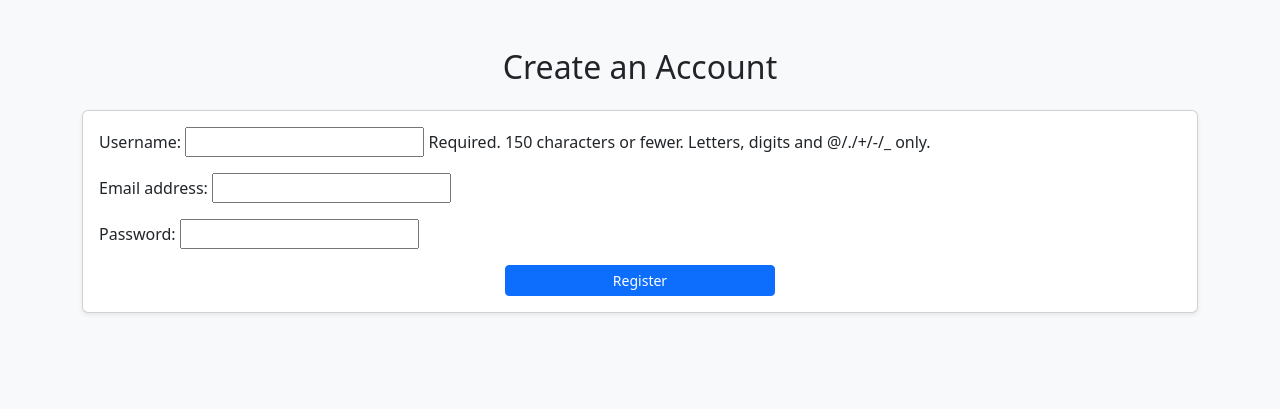
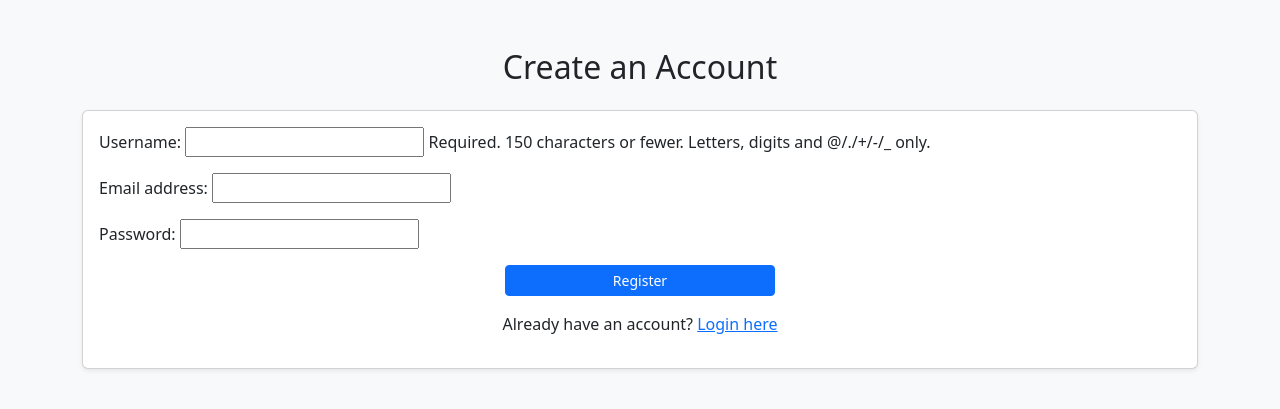
Before and after one commit to jeenette/Student-Attendance-Management-System, a Django app: page /register/ in a window 1280 px wide. Shown: the top 409 px of the page. Run offline with Django 5.2, Linux system fonts and the light colour scheme.

Commit message:
Better security
-@login required
- can only access login.html and register.html through url or link

```diff
--- a/samsystem/samsapp/templates/samsapp/class_list.html
+++ b/samsystem/samsapp/templates/samsapp/class_list.html
@@ -4,7 +4,6 @@
     <meta charset="UTF-8">
     <meta name="viewport" content="width=device-width, initial-scale=1.0">
     <title>Class List</title>
-    <!-- Bootstrap CSS -->
     <link href="https://cdn.jsdelivr.net/npm/bootstrap@5.3.0-alpha1/dist/css/bootstrap.min.css" rel="stylesheet">
 </head>
 <body class="bg-light">
@@ -13,6 +12,8 @@
     <h1 class="text-center mb-4">Class List</h1>
     <div class="text-end mb-3">
         <a href="{% url 'class_add' %}" class="btn btn-primary">Add New Class</a>
+        <a href="{% url 'user_list' %}" class="btn btn-info ms-2">View User List</a>
+        <a href="{% url 'student_list' %}" class="btn btn-info ms-2">View Student List</a>
     </div>
 
     <div class="card shadow-sm">
@@ -40,7 +41,6 @@
     </div>
 </div>
 
-<!-- Bootstrap JS (optional) -->
 <script src="https://cdn.jsdelivr.net/npm/bootstrap@5.3.0-alpha1/dist/js/bootstrap.bundle.min.js"></script>
 </body>
 </html>
--- a/samsystem/samsapp/templates/samsapp/login.html
+++ b/samsystem/samsapp/templates/samsapp/login.html
@@ -14,9 +14,12 @@
                 <form method="post">
                     {% csrf_token %}
                     {{ form.as_p }}
-                    <div class="text-center">
+                    <div class="text-center mb-3">
                         <button type="submit" class="btn btn-primary btn-sm" style="width: 25%;">Login</button>
                     </div>
+                    <p class="text-center">
+                        Don't have an account? <a href="{% url 'register' %}">Register here</a>
+                    </p>
                 </form>
             </div>
         </div>
--- a/samsystem/samsapp/templates/samsapp/register.html
+++ b/samsystem/samsapp/templates/samsapp/register.html
@@ -1,4 +1,3 @@
-{% load static %}
 <!DOCTYPE html>
 <html lang="en">
 <head>
@@ -15,9 +14,12 @@
                 <form method="post">
                     {% csrf_token %}
                     {{ form.as_p }}
-                    <div class="text-center">
+                    <div class="text-center mb-3">
                         <button type="submit" class="btn btn-primary btn-sm" style="width: 25%;">Register</button>
                     </div>
+                    <p class="text-center">
+                        Already have an account? <a href="{% url 'login' %}">Login here</a>
+                    </p>
                 </form>
             </div>
         </div>
--- a/samsystem/samsapp/templates/samsapp/student_list.html
+++ b/samsystem/samsapp/templates/samsapp/student_list.html
@@ -4,7 +4,6 @@
     <meta charset="UTF-8">
     <meta name="viewport" content="width=device-width, initial-scale=1.0">
     <title>Student List</title>
-    <!-- Bootstrap CSS -->
     <link href="https://cdn.jsdelivr.net/npm/bootstrap@5.3.0-alpha1/dist/css/bootstrap.min.css" rel="stylesheet">
 </head>
 <body class="bg-light">
@@ -13,6 +12,8 @@
     <h1 class="text-center mb-4">Student List</h1>
     <div class="text-end mb-3">
         <a href="{% url 'student_create' %}" class="btn btn-primary">Add New Student</a>
+        <a href="{% url 'user_list' %}" class="btn btn-info ms-2">View User List</a>
+        <a href="{% url 'class_list' %}" class="btn btn-info ms-2">View Class List</a>
     </div>
 
     <div class="card shadow-sm">
@@ -58,7 +59,6 @@
     </div>
 </div>
 
-<!-- Bootstrap JS (optional) -->
 <script src="https://cdn.jsdelivr.net/npm/bootstrap@5.3.0-alpha1/dist/js/bootstrap.bundle.min.js"></script>
 </body>
 </html>
--- a/samsystem/samsapp/templates/samsapp/user_list.html
+++ b/samsystem/samsapp/templates/samsapp/user_list.html
@@ -10,8 +10,9 @@
     <div class="container mt-5">
         <h1 class="text-center mb-4">User List</h1>
         <div class="text-end mb-3">
-            <a href="{% url 'register' %}" class="btn btn-primary">Register New User</a>
             <a href="{% url 'logout' %}" class="btn btn-secondary ms-2">Logout</a>
+            <a href="{% url 'class_list' %}" class="btn btn-info ms-2">View Class List</a>
+            <a href="{% url 'student_list' %}" class="btn btn-info ms-2">View Student List</a>
         </div>
 
         <div class="card shadow-sm">
--- a/samsystem/samsapp/views.py
+++ b/samsystem/samsapp/views.py
@@ -1,170 +1,17 @@
-from django.shortcuts import render, HttpResponse
+from django.shortcuts import render, redirect, get_object_or_404, HttpResponse
+from django.contrib.auth.decorators import login_required
+from django.contrib.auth import authenticate, login, logout
+from django.contrib import messages
+from .models import Class, Student
+from .forms import ClassForm, StudentForm, UserRegistrationForm, UserUpdateForm, LoginForm
+import csv
+from django.contrib.auth.models import User
 
-# Create your views here.
-from django.shortcuts import render, redirect, get_object_or_404
-from .models import Class, Student
-from .forms import ClassForm, StudentForm
-from django.contrib.auth.models import User
-from .forms import UserRegistrationForm, UserUpdateForm
-from django.contrib import messages
-from django.contrib.auth import authenticate, login
-from .forms import LoginForm
-from django.contrib.auth import logout
-import csv
+# Public views: login and register
+def login_view(request):
+    if request.user.is_authenticated:
+        return redirect('user_list')  # Redirect to user list if already logged in
 
-
-
-def student_list(request):
-    students = Student.objects.all()
-    return render(request, 'samsapp/student_list.html', {'students': students})
-
-def student_create(request):
-    if request.method == "POST":
-        form = StudentForm(request.POST)
-        if form.is_valid():
-            form.save()
-            return redirect('student_list')
-    else:
-        form = StudentForm()
-    return render(request, 'samsapp/student_form.html', {'form': form})
-
-def student_update(request, pk):
-    student = get_object_or_404(Student, pk=pk)
-    if request.method == "POST":
-        form = StudentForm(request.POST, instance=student)
-        if form.is_valid():
-            form.save()
-            messages.success(request, "Student updated successfully!")
-            return redirect('student_list')
-    else:
-        form = StudentForm(instance=student)  # Load existing student data into the form
-    return render(request, 'samsapp/student_form.html', {'form': form, 'is_update': True})
-
-
-
-
-def student_delete(request, pk):
-    student = get_object_or_404(Student, pk=pk)
-
-    # Check if the request method is POST, which indicates confirmation
-    if request.method == "POST":
-        student.delete()
-        # Optionally, you could add a message here to inform the user of success
-        messages.success(request, 'Student deleted successfully.')
-        return redirect('student_list')
-
-    # You can also handle GET requests to potentially show a confirmation (not needed here since we're using JS)
-    return redirect('student_list')
-
-
-def student_report(request, pk):
-    try:
-        # Get the specific student by ID
-        student = get_object_or_404(Student, pk=pk)
-
-        response = HttpResponse(content_type='text/csv')
-        response['Content-Disposition'] = f'attachment; filename="student_report_{student.student_id}.csv"'
-
-        writer = csv.writer(response)
-        # Add the header row including Student ID
-        writer.writerow(['Student ID', 'Name', 'Email', 'Birth Date', 'Enrollment Date'])
-
-        # Write the specific student's data to the CSV, including Student ID
-        writer.writerow([
-            student.student_id,  # Include the Student ID here
-            student.student_fullname or '',
-            student.student_email or '',
-            student.birth_date or '',
-            student.enrollment_date or ''
-        ])
-
-        return response
-    except Exception as e:
-        print(f"Error generating report: {e}")
-        return HttpResponse("Error generating report.", status=500)
-
-def some_view(request):
-    return HttpResponse("Hello, this is the Ephan view!")
-
-# Class List
-def class_list(request):
-    classes = Class.objects.all()
-    return render(request, 'samsapp/class_list.html', {'classes': classes})
-
-# Create Class
-def class_add(request):
-    print("class_create view called")  # Print statement for debugging
-    if request.method == "POST":
-        form = ClassForm(request.POST)
-        if form.is_valid():
-            form.save()
-            print("Form saved successfully")  # Print on successful form save
-            return redirect('class_list')
-        else:
-            print("Form is not valid:", form.errors)  # Print form errors
-    else:
-        form = ClassForm()
-    return render(request, 'samsapp/class_form.html', {'form': form})
-
-
-
-# Update Class
-def class_update(request, class_id):
-    class_instance = get_object_or_404(Class, pk=class_id)
-    if request.method == "POST":
-        form = ClassForm(request.POST, instance=class_instance)
-        if form.is_valid():
-            form.save()
-            return redirect('class_list')
-    else:
-        form = ClassForm(instance=class_instance)
-    return render(request, 'samsapp/class_form.html', {'form': form})
-
-# Delete Class
-def class_delete(request, class_id):
-    class_instance = get_object_or_404(Class, pk=class_id)
-    if request.method == "POST":
-        class_instance.delete()
-        return redirect('class_list')
-    return render(request, 'samsapp/class_confirm_delete.html', {'class': class_instance})
-
-
-def register(request):
-    if request.method == 'POST':
-        form = UserRegistrationForm(request.POST)
-        if form.is_valid():
-            user = form.save(commit=False)
-            user.set_password(form.cleaned_data['password'])
-            user.save()
-            messages.success(request, 'Account created successfully!')
-            return redirect('login')  # Change to your login URL
-    else:
-        form = UserRegistrationForm()
-    return render(request, 'samsapp/register.html', {'form': form})
-
-def user_list(request):
-    users = User.objects.all()
-    return render(request, 'samsapp/user_list.html', {'users': users})
-
-def user_update(request, user_id):
-    user = get_object_or_404(User, pk=user_id)
-    if request.method == 'POST':
-        form = UserUpdateForm(request.POST, instance=user)
-        if form.is_valid():
-            form.save()
-            messages.success(request, 'User information updated successfully!')
-            return redirect('user_list')  # Change to your user list URL
-    else:
-        form = UserUpdateForm(instance=user)
-    return render(request, 'samsapp/user_update.html', {'form': form})
-
-def user_delete(request, user_id):
-    user = get_object_or_404(User, pk=user_id)
-    user.delete()
-    messages.success(request, 'User account deleted successfully!')
-    return redirect('user_list')  # Change to your user list URL
-
-def login_view(request):
     if request.method == 'POST':
         form = LoginForm(request.POST)
         if form.is_valid():
@@ -178,7 +25,149 @@ def login_view(request):
         form = LoginForm()
     return render(request, 'samsapp/login.html', {'form': form})
 
+def register(request):
+    if request.user.is_authenticated:
+        return redirect('user_list')  # Redirect to user list if already logged in
 
+    if request.method == 'POST':
+        form = UserRegistrationForm(request.POST)
+        if form.is_valid():
+            user = form.save(commit=False)
+            user.set_password(form.cleaned_data['password'])
+            user.save()
+            messages.success(request, 'Account created successfully!')
+            return redirect('login')  # Redirect to login page after registration
+    else:
+        form = UserRegistrationForm()
+    return render(request, 'samsapp/register.html', {'form': form})
+
+# Protected views (only accessible to logged-in users)
+@login_required
+def user_list(request):
+    users = User.objects.all()
+    return render(request, 'samsapp/user_list.html', {'users': users})
+
+@login_required
+def student_list(request):
+    students = Student.objects.all()
+    return render(request, 'samsapp/student_list.html', {'students': students})
+
+@login_required
+def student_create(request):
+    if request.method == "POST":
+        form = StudentForm(request.POST)
+        if form.is_valid():
+            form.save()
+            return redirect('student_list')
+    else:
+        form = StudentForm()
+    return render(request, 'samsapp/student_form.html', {'form': form})
+
+@login_required
+def student_update(request, pk):
+    student = get_object_or_404(Student, pk=pk)
+    if request.method == "POST":
+        form = StudentForm(request.POST, instance=student)
+        if form.is_valid():
+            form.save()
+            messages.success(request, "Student updated successfully!")
+            return redirect('student_list')
+    else:
+        form = StudentForm(instance=student)
+    return render(request, 'samsapp/student_form.html', {'form': form, 'is_update': True})
+
+@login_required
+def student_delete(request, pk):
+    student = get_object_or_404(Student, pk=pk)
+    if request.method == "POST":
+        student.delete()
+        messages.success(request, 'Student deleted successfully.')
+    return redirect('student_list')
+
+@login_required
+def student_report(request, pk):
+    student = get_object_or_404(Student, pk=pk)
+    response = HttpResponse(content_type='text/csv')
+    response['Content-Disposition'] = f'attachment; filename="student_report_{student.student_id}.csv"'
+    writer = csv.writer(response)
+    writer.writerow(['Student ID', 'Name', 'Email', 'Birth Date', 'Enrollment Date'])
+    writer.writerow([
+        student.student_id,
+        student.student_fullname or '',
+        student.student_email or '',
+        student.birth_date or '',
+        student.enrollment_date or ''
+    ])
+    return response
+
+@login_required
+def some_view(request):
+    return HttpResponse("Hello, this is the Ephan view!")
+
+@login_required
+def class_list(request):
+    classes = Class.objects.all()
+    return render(request, 'samsapp/class_list.html', {'classes': classes})
+
+@login_required
+def class_add(request):
+    if request.method == "POST":
+        form = ClassForm(request.POST)
+        if form.is_valid():
+            form.save()
+            return redirect('class_list')
+    else:
+        form = ClassForm()
+    return render(request, 'samsapp/class_form.html', {'form': form})
+
+@login_required
+def class_update(request, class_id):
+    class_instance = get_object_or_404(Class, pk=class_id)
+    if request.method == "POST":
+        form = ClassForm(request.POST, instance=class_instance)
+        if form.is_valid():
+            form.save()
+            return redirect('class_list')
+    else:
+        form = ClassForm(instance=class_instance)
+    return render(request, 'samsapp/class_form.html', {'form': form})
+
+@login_required
+def class_delete(request, class_id):
+    class_instance = get_object_or_404(Class, pk=class_id)
+    if request.method == "POST":
+        class_instance.delete()
+        return redirect('class_list')
+    return render(request, 'samsapp/class_confirm_delete.html', {'class': class_instance})
+
+@login_required
+def user_update(request, user_id):
+    user = get_object_or_404(User, pk=user_id)
+    if request.method == 'POST':
+        form = UserUpdateForm(request.POST, instance=user)
+        if form.is_valid():
+            form.save()
+            messages.success(request, 'User information updated successfully!')
+            return redirect('user_list')  # Redirect to user list after update
+    else:
+        form = UserUpdateForm(instance=user)
+    return render(request, 'samsapp/user_update.html', {'form': form})
+
+@login_required
+def user_delete(request, user_id):
+    user = get_object_or_404(User, pk=user_id)
+
+    if request.method == "POST":
+        user.delete()
+        messages.success(request, 'User account deleted successfully!')
+        return redirect('user_list')
+
+    # Render confirmation page for GET request
+    return render(request, 'samsapp/user_delete.html', {'user': user})
+
+
+
+@login_required
 def logout_view(request):
     logout(request)
     return redirect('login')
```
Also changed, not shown: samsystem/samsapp/templates/samsapp/user_delete.html (added, +33 -0 lines), samsystem/db.sqlite3.
